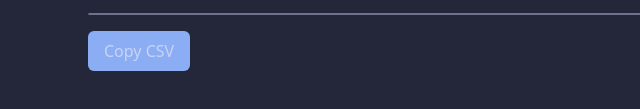
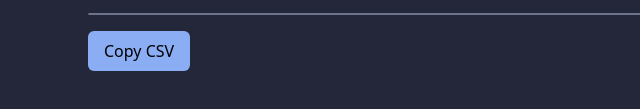
Before and after one commit to 0swin/Moxfield-Tag-Sorter, a plain HTML site: page index.html in a window 1280 px wide. Shown: the part 601-710 px from the top of the page, 0-640 px from the left. Drawn offline with nearby package versions, Linux system fonts and the light colour scheme.

Commit message:
Change button text color to black for better visibility on CSV copy button

```diff
--- a/index.html
+++ b/index.html
@@ -137,7 +137,7 @@
             <div id="table-output" class="overflow-x-auto border border-macchiato-overlay0 rounded"></div>
             <div id="output" class="mt-5 whitespace-pre font-mono p-3 bg-macchiato-surface0 border border-macchiato-overlay0 rounded overflow-x-auto hidden"></div>
             <div class="mt-4">
-                <button id="copy-btn" class="btn btn-secondary">Copy CSV</button>
+                <button id="copy-btn" class="btn btn-secondary text-black">Copy CSV</button>
             </div>
     </div>
 
```
